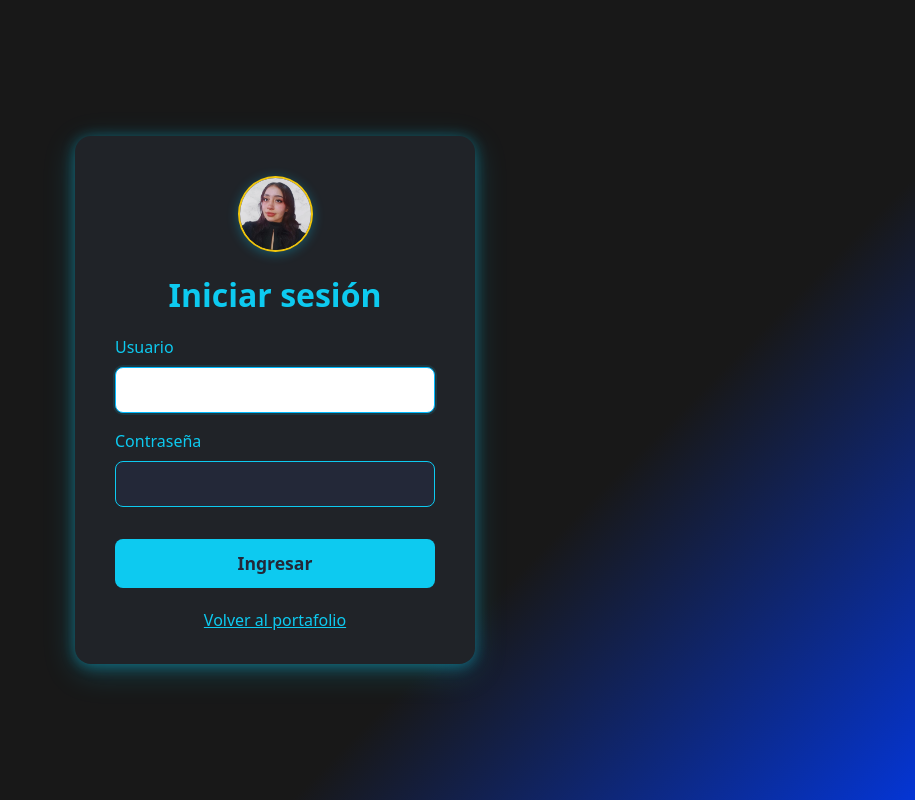
After one commit to DianaJJ0/proyecto-portafolio, a Django app: page /login/ in a window 1280 px wide. The commit adds this page. Shown: the whole page, without its empty margins (365-1280 px from the left). Run offline with Django 5.2, Linux system fonts and the light colour scheme.

Commit message:
Agregar funcionalidad de inicio y cierre de sesión, incluyendo vistas y plantillas de login y dashboard, y proteger las vistas CRUD para usuarios autenticados.

```diff
--- a/portafolio/settings.py
+++ b/portafolio/settings.py
@@ -39,6 +39,11 @@ INSTALLED_APPS = [
     'django.contrib.staticfiles',
     'portafolio_app',
 ]
+
+# Agrega estas líneas al final del archivo
+LOGIN_URL = 'login'
+LOGIN_REDIRECT_URL = 'sobre_mi'  # Redirige al index después del login
+LOGOUT_REDIRECT_URL = 'login'  # Redirige al login después del logout
 
 MIDDLEWARE = [
     'django.middleware.security.SecurityMiddleware',
--- a/portafolio_app/templates/portafolio/lista_hobbies.html
+++ b/portafolio_app/templates/portafolio/lista_hobbies.html
@@ -2,6 +2,8 @@
 {% load static %}
 {% block contenido %}
 
+<!-- Solo muestra el botón flotante CRUD si el usuario está autenticado -->
+{% if user.is_authenticated %}
 <div class="fab-options-row">
     <div class="menu-container">
         <button class="card-options-btn" title="Opciones" type="button">
@@ -12,12 +14,15 @@
         </div>
     </div>
 </div>
+{% endif %}
 
 <div class="hobbies-container">
     <h1 class="display-4 fw-bold gradient-text text-center mb-5">Hobbies y Pasatiempos</h1>
     <div class="card-list-grid">
         {% for hobby in hobbies %}
         <div class="card-custom">
+            <!-- Solo muestra el CRUD en cada tarjeta si el usuario está autenticado -->
+            {% if user.is_authenticated %}
             <div class="menu-container">
                 <button class="card-options-btn" title="Opciones" type="button">
                     <i class="bi bi-three-dots-vertical"></i>
@@ -27,6 +32,7 @@
                     <a href="{% url 'eliminar_hobby' hobby.id %}" class="menu-link-blue">Eliminar</a>
                 </div>
             </div>
+            {% endif %}
             <div class="card-title-main">{{ hobby.nombre }}</div>
             <div class="card-description">
                 {% if hobby.descripcion %}{{ hobby.descripcion }}{% endif %}
--- /dev/null
+++ b/portafolio_app/templates/portafolio/login.html
@@ -0,0 +1,49 @@
+{% load static %}
+<!DOCTYPE html>
+<html lang="es">
+
+<head>
+  <meta charset="UTF-8">
+  <title>Iniciar sesión | Portafolio Diana Jiménez</title>
+  <meta name="viewport" content="width=device-width, initial-scale=1.0">
+  <!-- Bootstrap y estilos globales (para el proyecto) -->
+  <link href="https://cdn.jsdelivr.net/npm/bootstrap@5.3.3/dist/css/bootstrap.min.css" rel="stylesheet">
+  <link rel="stylesheet" href="{% static 'css/styles.css' %}">
+  <link rel="stylesheet" href="{% static 'css/login.css' %}">
+</head>
+
+<body>
+  <!-- Contenedor central para el login -->
+  <div class="login-outer">
+    <div class="login-box">
+      <!-- Logo/imagen circular arriba del formulario -->
+      <div class="login-logo">
+        <img src="{% static 'img/dianaperfil-fondo.png' %}" alt="Logo Diana">
+      </div>
+      <div class="login-title">Iniciar sesión</div>
+      <!-- Formulario de login -->
+      <form method="post" autocomplete="off">
+        {% csrf_token %}
+        <div class="mb-3">
+          <label for="username" class="form-label">Usuario</label>
+          <input type="text" name="username" id="username" class="form-control" required autofocus
+            autocomplete="username">
+        </div>
+        <div class="mb-3">
+          <label for="password" class="form-label">Contraseña</label>
+          <input type="password" name="password" id="password" class="form-control" required
+            autocomplete="current-password">
+        </div>
+        <button type="submit" class="btn btn-login">Ingresar</button>
+      </form>
+      <!-- Mensaje de error si el login falla -->
+      {% if error %}
+      <div class="login-error">{{ error }}</div>
+      {% endif %}
+      <!-- Enlace para volver al portafolio -->
+      <a href="{% url 'sobre_mi' %}" class="login-back">Volver al portafolio</a>
+    </div>
+  </div>
+</body>
+
+</html>
--- a/portafolio_app/urls.py
+++ b/portafolio_app/urls.py
@@ -2,7 +2,7 @@
 # Carpeta: proyecto-portafolio/portafolio_app/
 
 from django.urls import path
-from portafolio_app import views  # Importa las vistas definidas en portafolio_app/views.py
+from portafolio_app import views
 
 urlpatterns = [
     # Página "Sobre mí"
@@ -12,7 +12,7 @@ urlpatterns = [
     path('contacto/', views.contacto, name='contacto'),
 
     # Proyectos CRUD
-    path('proyectos/', views.listaProyectos, name='listaProyectos'),
+    path('proyectos/', views.lista_proyectos, name='lista_proyectos'),
     path('proyectos/crear/', views.crear_proyecto, name='crear_proyecto'),
     path('proyectos/editar/<int:pk>/', views.editar_proyecto, name='editar_proyecto'),
     path('proyectos/eliminar/<int:pk>/', views.eliminar_proyecto, name='eliminar_proyecto'),
@@ -46,7 +46,12 @@ urlpatterns = [
     path('habilidades-blandas/crear/', views.crear_habilidad_blanda, name='crear_habilidad_blanda'),
     path('habilidades-blandas/editar/<int:pk>/', views.editar_habilidad_blanda, name='editar_habilidad_blanda'),
     path('habilidades-blandas/eliminar/<int:pk>/', views.eliminar_habilidad_blanda, name='eliminar_habilidad_blanda'),
+
+    # Login / Logout
+    path('login/', views.login_view, name='login'),
+    path('logout/', views.logout_view, name='logout'),
 ]
+
 # Comentarios clave:
 # - Cada ruta está conectada directamente a una función en portafolio_app/views.py.
 
--- a/portafolio_app/views.py
+++ b/portafolio_app/views.py
@@ -1,10 +1,40 @@
 from django.shortcuts import render, redirect, get_object_or_404
-from django.contrib import messages  # Importa messages para feedback
+from django.contrib import messages
+from django.contrib.auth import authenticate, login, logout
+from django.contrib.auth.decorators import login_required
 from .models import Proyecto, ExperienciaLaboral, Estudio, Hobby, Habilidad, HabilidadBlanda, Contacto
 from .forms import HabilidadBlandaForm, HabilidadForm, ProyectoForm, ExperienciaLaboralForm, EstudioForm, HobbyForm, ContactoForm
 
 # =========================
-# VISTA: Sobre mí (habilidades técnicas y blandas desde la BD)
+# VISTA: Login
+def login_view(request):
+    """
+    Vista para iniciar sesión.
+    """
+    if request.method == 'POST':
+        username = request.POST.get('username')
+        password = request.POST.get('password')
+        user = authenticate(request, username=username, password=password)
+        if user is not None:
+            login(request, user)
+            return redirect('sobre_mi')
+        else:
+            return render(request, 'portafolio/login.html', {'error': 'Usuario o contraseña incorrectos'})
+    return render(request, 'portafolio/login.html')
+
+
+# =========================
+# VISTA: Logout
+def logout_view(request):
+    """
+    Vista para cerrar sesión.
+    """
+    logout(request)
+    return redirect('login')
+
+
+# =========================
+# VISTA: Sobre mí (pública)
 def sobre_mi(request):
     habilidades_tecnicas = Habilidad.objects.all()
     habilidades_blandas = HabilidadBlanda.objects.all()
@@ -19,27 +49,30 @@ def contacto(request):
     if request.method == 'POST':
         form = ContactoForm(request.POST)
         if form.is_valid():
-            pass
+            form.save()
+            messages.success(request, "¡Tu mensaje ha sido enviado exitosamente!")
+            return redirect('contacto')
     else:
         form = ContactoForm()
     return render(request, 'portafolio/contacto.html', {'form': form})
 
+
+# ===============================================================================================
+# CRUD: PROTEGER LAS VISTAS CRUD CON @login_required para que solo usuarios autenticados
+# puedan acceder a ellas y modificarlas, y redirigir a la página de inicio de sesión si no están autenticados.
+# ===============================================================================================
+
 # =========================
-# VISTAS CRUD: Proyecto
+# VISTAS CRUD: Proyectos
 
 # listar proyectos
-def listaProyectos(request):
-    """
-    Lista todos los proyectos registrados en el portafolio.
-    """
+def lista_proyectos(request):
     proyectos = Proyecto.objects.all()
     return render(request, 'portafolio/lista_proyectos.html', {'proyectos': proyectos})
 
 # crear proyecto
+@login_required
 def crear_proyecto(request):
-    """
-    Formulario para crear un nuevo proyecto.
-    """
     if request.method == 'POST':
         form = ProyectoForm(request.POST)
         if form.is_valid():
@@ -50,10 +83,8 @@ def crear_proyecto(request):
     return render(request, 'portafolio/formulario.html', {'form': form})
 
 # editar proyecto
+@login_required
 def editar_proyecto(request, pk):
-    """
-    Formulario para editar un proyecto existente.
-    """
     proyecto = get_object_or_404(Proyecto, pk=pk)
     form = ProyectoForm(request.POST or None, instance=proyecto)
     if form.is_valid():
@@ -62,10 +93,8 @@ def editar_proyecto(request, pk):
     return render(request, 'portafolio/formulario.html', {'form': form})
 
 # eliminar proyecto
+@login_required
 def eliminar_proyecto(request, pk):
-    """
-    Vista para confirmar y eliminar un proyecto.
-    """
     proyecto = get_object_or_404(Proyecto, pk=pk)
     if request.method == 'POST':
         proyecto.delete()
@@ -73,32 +102,18 @@ def eliminar_proyecto(request, pk):
     return render(request, 'portafolio/confirmar_eliminar.html', {'objeto': proyecto, 'tipo': 'proyecto'})
 
 
-# =========================
-# VISTA: Proyectos destacados
-def proyectos_destacados(request):
-    """
-    Muestra la página de proyectos destacados.
-    """
-    proyectos = Proyecto.objects.all()
-    return render(request, 'portafolio/proyectos.html', {'proyectos': proyectos})
-
 
 # =========================
 # VISTAS CRUD: Experiencia Laboral
 
-#listar experiencia laboral
+# listar experiencia laboral
 def lista_experiencia(request):
-    """
-    Lista todas las experiencias laborales registradas.
-    """
     experiencia = ExperienciaLaboral.objects.all()
     return render(request, 'portafolio/lista_experiencia.html', {'experiencia': experiencia})
 
 # crear experiencia
+@login_required
 def crear_experiencia(request):
-    """
-    Formulario para agregar una nueva experiencia laboral.
-    """
     if request.method == 'POST':
         form = ExperienciaLaboralForm(request.POST)
         if form.is_valid():
@@ -109,6 +124,7 @@ def crear_experiencia(request):
     return render(request, 'portafolio/formulario_experiencia.html', {'form': form})
 
 # editar experiencia
+@login_required
 def editar_experiencia(request, pk):
     """
     Formulario para editar una experiencia laboral existente.
@@ -121,6 +137,7 @@ def editar_experiencia(request, pk):
     return render(request, 'portafolio/formulario_experiencia.html', {'form': form})
 
 # eliminar experiencia
+@login_required
 def eliminar_experiencia(request, pk):
     """
     Vista para confirmar y eliminar una experiencia laboral.
@@ -130,6 +147,17 @@ def eliminar_experiencia(request, pk):
         exp.delete()
         return redirect('lista_experiencia')
     return render(request, 'portafolio/confirmar_eliminar.html', {'objeto': exp, 'tipo': 'experiencia'})
+
+
+# =========================
+# VISTA: Proyectos destacados
+@login_required
+def proyectos_destacados(request):
+    """
+    Muestra la página de proyectos destacados.
+    """
+    proyectos = Proyecto.objects.all()
+    return render(request, 'portafolio/proyectos.html', {'proyectos': proyectos})
 
 
 # =========================
@@ -144,6 +172,7 @@ def lista_estudios(request):
     return render(request, 'portafolio/lista_estudios.html', {'estudios': estudios})
 
 # crear estudio
+@login_required
 def crear_estudio(request):
     """
     Formulario para agregar un nuevo estudio.
@@ -158,6 +187,7 @@ def crear_estudio(request):
     return render(request, 'portafolio/formulario_estudio.html', {'form': form})
 
 # editar estudio
+@login_required
 def editar_estudio(request, pk):
     """
     Formulario para editar un estudio existente.
@@ -170,6 +200,7 @@ def editar_estudio(request, pk):
     return render(request, 'portafolio/formulario_estudio.html', {'form': form})
 
 # eliminar estudio
+@login_required
 def eliminar_estudio(request, pk):
     """
     Vista para confirmar y eliminar un estudio.
@@ -179,6 +210,7 @@ def eliminar_estudio(request, pk):
         estudio.delete()
         return redirect('lista_estudios')
     return render(request, 'portafolio/confirmar_eliminar.html', {'objeto': estudio, 'tipo': 'estudio'})
+
 
 # =========================
 # VISTAS CRUD: Hobbies
@@ -192,6 +224,7 @@ def lista_hobbies(request):
     return render(request, 'portafolio/lista_hobbies.html', {'hobbies': hobbies})
 
 # crear hobby
+@login_required
 def crear_hobby(request):
     """
     Formulario para agregar un nuevo hobby.
@@ -206,6 +239,7 @@ def crear_hobby(request):
     return render(request, 'portafolio/formulario_hobby.html', {'form': form})
 
 # editar hobby
+@login_required
 def editar_hobby(request, pk):
     """
     Formulario para editar un hobby existente.
@@ -218,6 +252,7 @@ def editar_hobby(request, pk):
     return render(request, 'portafolio/formulario_hobby.html', {'form': form})
 
 # eliminar hobby
+@login_required
 def eliminar_hobby(request, pk):
     """
     Vista para confirmar y eliminar un hobby.
@@ -228,6 +263,7 @@ def eliminar_hobby(request, pk):
         return redirect('lista_hobbies')
     return render(request, 'portafolio/confirmar_eliminar.html', {'objeto': hobby, 'tipo': 'hobby'})
 
+
 # =========================
 # VISTAS CRUD: Habilidad Técnica
 
@@ -237,6 +273,7 @@ def lista_habilidades(request):
     return render(request, 'portafolio/lista_habilidades.html', {'habilidades': habilidades})
 
 # Crear habilidad técnica
+@login_required
 def crear_habilidad(request):
     if request.method == 'POST':
         form = HabilidadForm(request.POST)
@@ -248,6 +285,7 @@ def crear_habilidad(request):
     return render(request, 'portafolio/formulario_habilidad.html', {'form': form})
 
 # Editar habilidad técnica
+@login_required
 def editar_habilidad(request, pk):
     habilidad = get_object_or_404(Habilidad, pk=pk)
     form = HabilidadForm(request.POST or None, instance=habilidad)
@@ -257,12 +295,14 @@ def editar_habilidad(request, pk):
     return render(request, 'portafolio/formulario_habilidad.html', {'form': form})
 
 # Eliminar habilidad técnica
+@login_required
 def eliminar_habilidad(request, pk):
     habilidad = get_object_or_404(Habilidad, pk=pk)
     if request.method == 'POST':
         habilidad.delete()
         return redirect('lista_habilidades')
     return render(request, 'portafolio/confirmar_eliminar.html', {'objeto': habilidad, 'tipo': 'habilidad'})
+
 
 # =========================
 # VISTAS CRUD: Habilidad Blanda
@@ -273,6 +313,7 @@ def lista_habilidades_blandas(request):
     return render(request, 'portafolio/lista_habilidades_blandas.html', {'habilidades_blandas': habilidades_blandas})
 
 # Crear habilidad blanda
+@login_required
 def crear_habilidad_blanda(request):
     if request.method == 'POST':
         form = HabilidadBlandaForm(request.POST)
@@ -284,6 +325,7 @@ def crear_habilidad_blanda(request):
     return render(request, 'portafolio/formulario_habilidad_blanda.html', {'form': form})
 
 # Editar habilidad blanda
+@login_required
 def editar_habilidad_blanda(request, pk):
     habilidad_blanda = get_object_or_404(HabilidadBlanda, pk=pk)
     form = HabilidadBlandaForm(request.POST or None, instance=habilidad_blanda)
@@ -293,24 +335,10 @@ def editar_habilidad_blanda(request, pk):
     return render(request, 'portafolio/formulario_habilidad_blanda.html', {'form': form})
 
 # Eliminar habilidad blanda
+@login_required
 def eliminar_habilidad_blanda(request, pk):
     habilidad_blanda = get_object_or_404(HabilidadBlanda, pk=pk)
     if request.method == 'POST':
         habilidad_blanda.delete()
         return redirect('lista_habilidades_blandas')
     return render(request, 'portafolio/confirmar_eliminar.html', {'objeto': habilidad_blanda, 'tipo': 'habilidad blanda'})
-
-
-
-# =========================
-# VISTA: Contacto
-def contacto(request):
-    if request.method == 'POST':
-        form = ContactoForm(request.POST)
-        if form.is_valid():
-            form.save()
-            messages.success(request, "¡Tu mensaje ha sido enviado exitosamente!")
-            return redirect('contacto')
-    else:
-        form = ContactoForm()
-    return render(request, 'portafolio/contacto.html', {'form': form})
--- /dev/null
+++ b/static/css/login.css
@@ -0,0 +1,96 @@
+/* ==============================
+   Estilos exclusivos para login
+   ============================== */
+
+/* Fondo del login: centrado y con degradado */
+.login-outer {
+    min-height: 100vh;
+    background: linear-gradient(135deg, #181818 70%, #003cffd0 100%);
+    display: flex;
+    align-items: center;
+    justify-content: center;
+}
+
+/* Tarjeta del formulario */
+.login-box {
+    background: #202328;
+    border-radius: 16px;
+    box-shadow: 0 8px 32px rgba(13, 202, 240, 0.22), 0 2px 14px #0dcaf066;
+    padding: 2.5rem 2.5rem 2rem 2.5rem;
+    max-width: 400px;
+    width: 100%;
+}
+
+/* Título del login */
+.login-title {
+    color: #0dcaf0;
+    font-size: 2rem;
+    font-weight: bold;
+    margin-bottom: 1rem;
+    text-align: center;
+}
+
+/* Logo arriba del formulario */
+.login-logo {
+    display: flex;
+    justify-content: center;
+    margin-bottom: 1.2rem;
+}
+.login-logo img {
+    width: 75px;
+    border-radius: 50%;
+    box-shadow: 0 2px 12px #0dcaf055;
+    border: 2px solid #f0c60d;
+}
+
+/* Etiquetas de los campos */
+.form-label {
+    color: #0dcaf0;
+    font-weight: 500;
+}
+
+/* Campos de texto del formulario */
+.form-control {
+    background: #232838;
+    color: #fff;
+    border: 1.5px solid #0dcaf0;
+    border-radius: 8px;
+}
+.form-control:focus {
+    border-color: #00baff;
+    box-shadow: 0 0 0 2px #0dcaf022;
+}
+
+/* Botón de ingresar */
+.btn-login {
+    background: #0dcaf0;
+    color: #232838;
+    font-weight: bold;
+    border-radius: 8px;
+    padding: 10px 0;
+    width: 100%;
+    font-size: 1.1rem;
+    transition: background 0.2s;
+    margin-top: 1rem;
+}
+.btn-login:hover {
+    background: #00baff;
+    color: #fff;
+}
+
+/* Mensaje de error */
+.login-error {
+    color: #ff4a4a;
+    margin: 1rem 0 0.6rem 0;
+    text-align: center;
+    font-weight: 500;
+}
+
+/* Enlace para volver */
+.login-back {
+    color: #0dcaf0;
+    display: block;
+    text-align: center;
+    margin-top: 1.3rem;
+    text-decoration: underline;
+}
```
Also changed, not shown: portafolio_app/templates/portafolio/base.html (+16 -6 lines), portafolio_app/templates/portafolio/dashboard.html (added, +27 -0 lines), portafolio_app/templates/portafolio/lista_estudios.html (+7 -0 lines), portafolio_app/templates/portafolio/lista_experiencia.html (+6 -3 lines), portafolio_app/templates/portafolio/lista_proyectos.html (+7 -2 lines), db.sqlite3.
